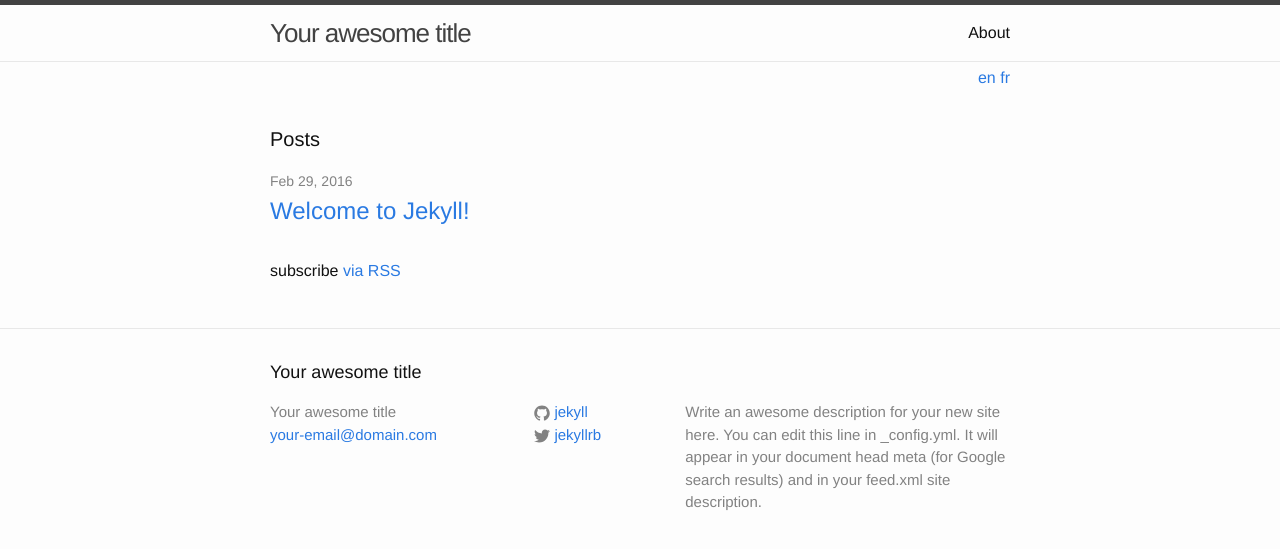
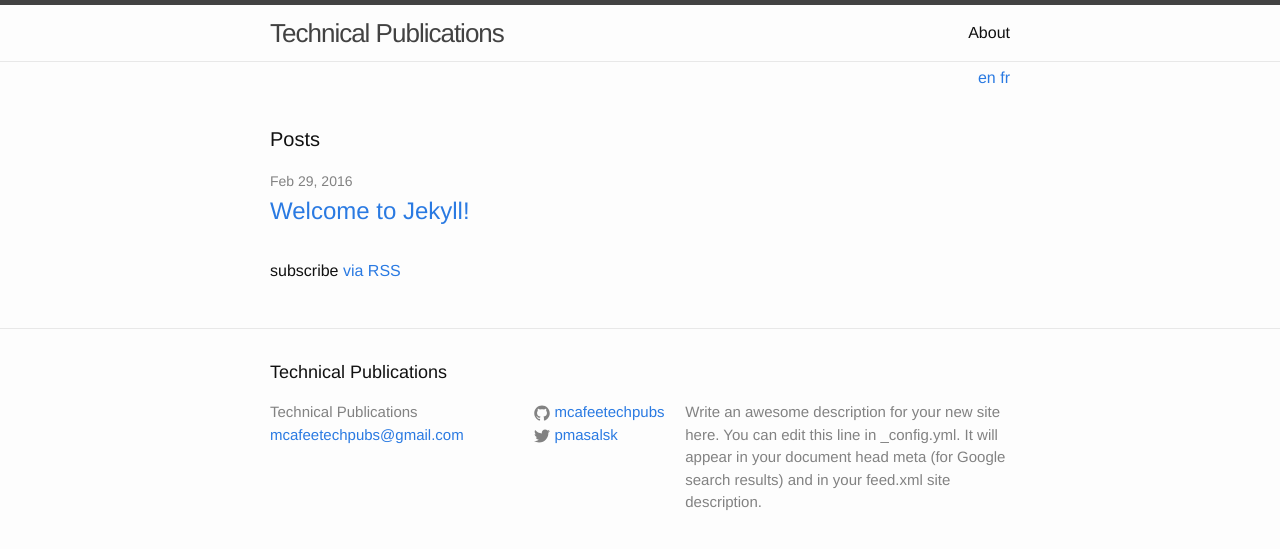
Before and after one commit to mcafeetechpubs/mcafeetechpubs.github.io, a Jekyll site: the page built from index.html, in a window 1280 px wide. Shown: the top 549 px of the page. Built offline with Jekyll 4.4.1, drawn with Linux system fonts in a browser that asks for light colours.

Commit message:
Update baseurl

```diff
--- a/_config.yml
+++ b/_config.yml
@@ -7,9 +7,9 @@
 
 # Site settings
 title:
-  en: Your awesome title
+  en: Technical Publications
   fr: Votre titre génial
-email: your-email@domain.com
+email: mcafeetechpubs@gmail.com
 description:
   en: Write an awesome description for your new site here. You can edit this line in _config.yml. It will appear in your document head meta (for Google search results) and in your feed.xml site description.
   fr: Écrivez une super description de votre nouveau site ici. Vous pouvez modifier cette ligne dans _config.yml. Elle apparaîtra dans la balise meta description (pour les résultats sur Google) et dans le fil RSS feed.xml.
@@ -19,10 +19,10 @@ index:
 feed:
   en: /feed.xml
   fr: /flux.xml
-baseurl: "/jekyll-multilingual" # the subpath of your site, e.g. /blog
-url: "http://yourdomain.com" # the base hostname & protocol for your site
-twitter_username: jekyllrb
-github_username:  jekyll
+baseurl: "" # the subpath of your site, e.g. /blog
+url: "http://mcafeetechpubs.github.io" # the base hostname & protocol for your site
+twitter_username: pmasalsk
+github_username:  mcafeetechpubs
 
 # Build settings
 markdown: kramdown
```
